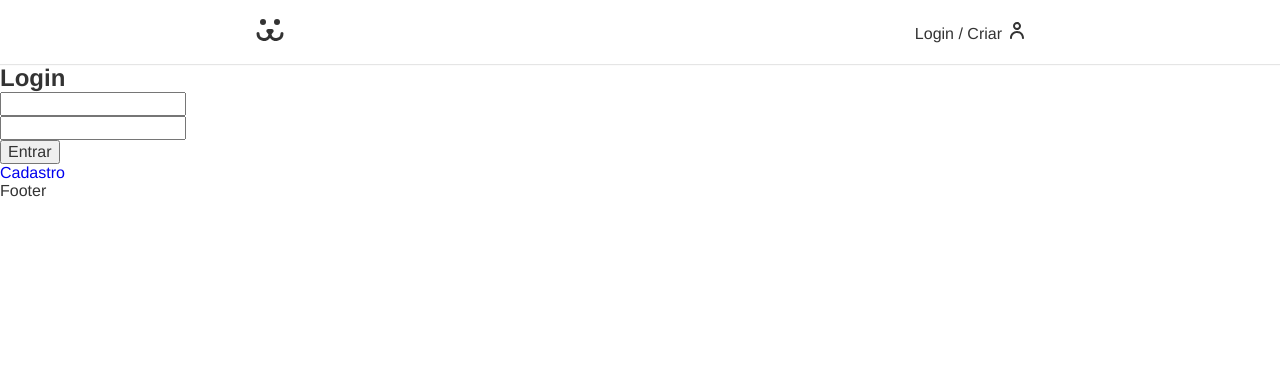
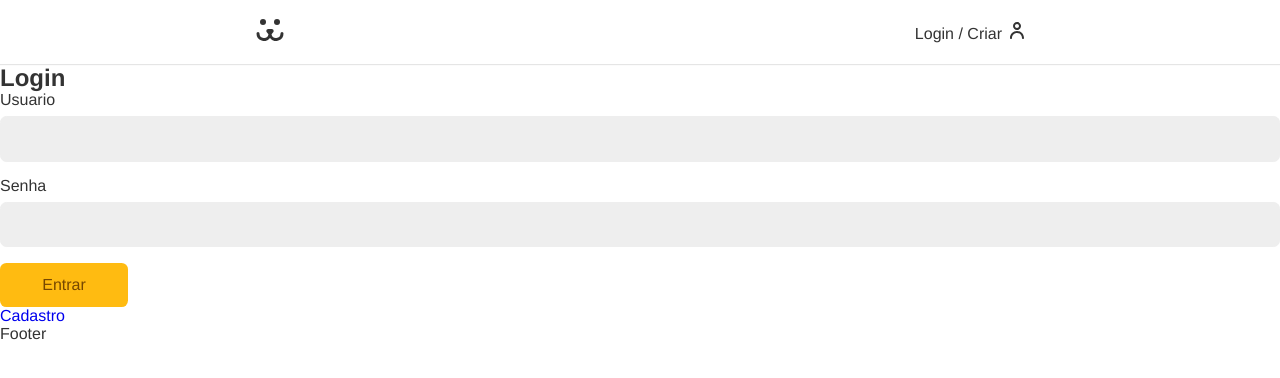
Before and after one commit to danielgiovane/animaletes, a React (Create React App) app: page /login in a window 1280 px wide. Shown: the top 378 px of the page. Built offline with nearby package versions, Linux system fonts and the light colour scheme.

Commit message:
Criando componentes do form, input e button.

```diff
--- /dev/null
+++ b/src/Components/Forms/Button.js
@@ -0,0 +1,12 @@
+import React, { Children } from 'react'
+import styles from './Button.module.css';
+
+const Button = ({ children, ...props }) => {
+  return (
+    <button {...props} className={styles.button}>
+      {children}
+    </button>
+  )
+}
+
+export default Button
--- /dev/null
+++ b/src/Components/Forms/Button.module.css
@@ -0,0 +1,24 @@
+.button {
+  font-size: 1rem;
+  font-family: var(--type-first);
+  cursor: pointer;
+  border: none;
+  border-radius: 0.4rem;
+  background: #fb1;
+  color: #764701;
+  min-width: 8rem;
+  padding: 0.8rem 1.2rem;
+  box-sizing: border-box;
+  transition: 0.1s;
+}
+
+.button:hover,
+.button:focus {
+  outline: none;
+  box-shadow: 0 0 0 3px #fea, 0 0 0 4px #fb1;
+}
+
+.button:disabled {
+  opacity: 0.5;
+  cursor: wait;
+}
--- /dev/null
+++ b/src/Components/Forms/Input.js
@@ -0,0 +1,13 @@
+import React from 'react'
+import styles from './Input.module.css';
+
+const Input = ({ label, type, name }) => {
+  return (
+    <div className={styles.wrapper}>
+      <label htmlFor={name} className={styles.label}>{label}</label>
+      <input id={name} name={name} className={styles.input} type={type} />
+    </div>
+  )
+}
+
+export default Input
--- /dev/null
+++ b/src/Components/Forms/Input.module.css
@@ -0,0 +1,35 @@
+.wrapper {
+  margin-bottom: 1rem;
+}
+
+.input {
+  border: 1px solid #eee;
+  display: block;
+  width: 100%;
+  font-size: 1rem;
+  padding: 0.8rem;
+  border-radius: 0.4rem;
+  background: #eee;
+  transition: 0.2s;
+}
+
+.input:hover,
+.input:focus {
+  outline: none;
+  border-color: #fb1;
+  background: #fff;
+  box-shadow: 0 0 0 3px #fea;
+}
+
+.label {
+  display: block;
+  font-size: 1rem;
+  line-height: 1;
+  padding-bottom: 0.5rem;
+}
+
+.error {
+  color: #f31;
+  font-size: .875rem;
+  margin-top: 0.25rem;
+}
--- a/src/Components/Login/LoginForm.js
+++ b/src/Components/Login/LoginForm.js
@@ -1,5 +1,7 @@
 import React from 'react'
 import { Link } from 'react-router-dom'
+import Input from '../Forms/Input';
+import Button from '../Forms/Button';
 
 const LoginForm = () => {
   const [username, setUsername] = React.useState('');
@@ -26,9 +28,9 @@
     <section>
       <h1>Login</h1>
       <form onSubmit={handleSubmit}>
-        <input type="text" value={username} onChange={({ target }) => setUsername(target.value)} />
-        <input type="text" value={password} onChange={({ target }) => setPassword(target.value)} />
-        <button>Entrar</button>
+        <Input label="Usuario" type="text" name="username" />
+        <Input label="Senha" type="password" name="password" />
+        <Button>Entrar</Button>
       </form>
       <Link to="/login/criar">Cadastro</Link>
     </section>
```
